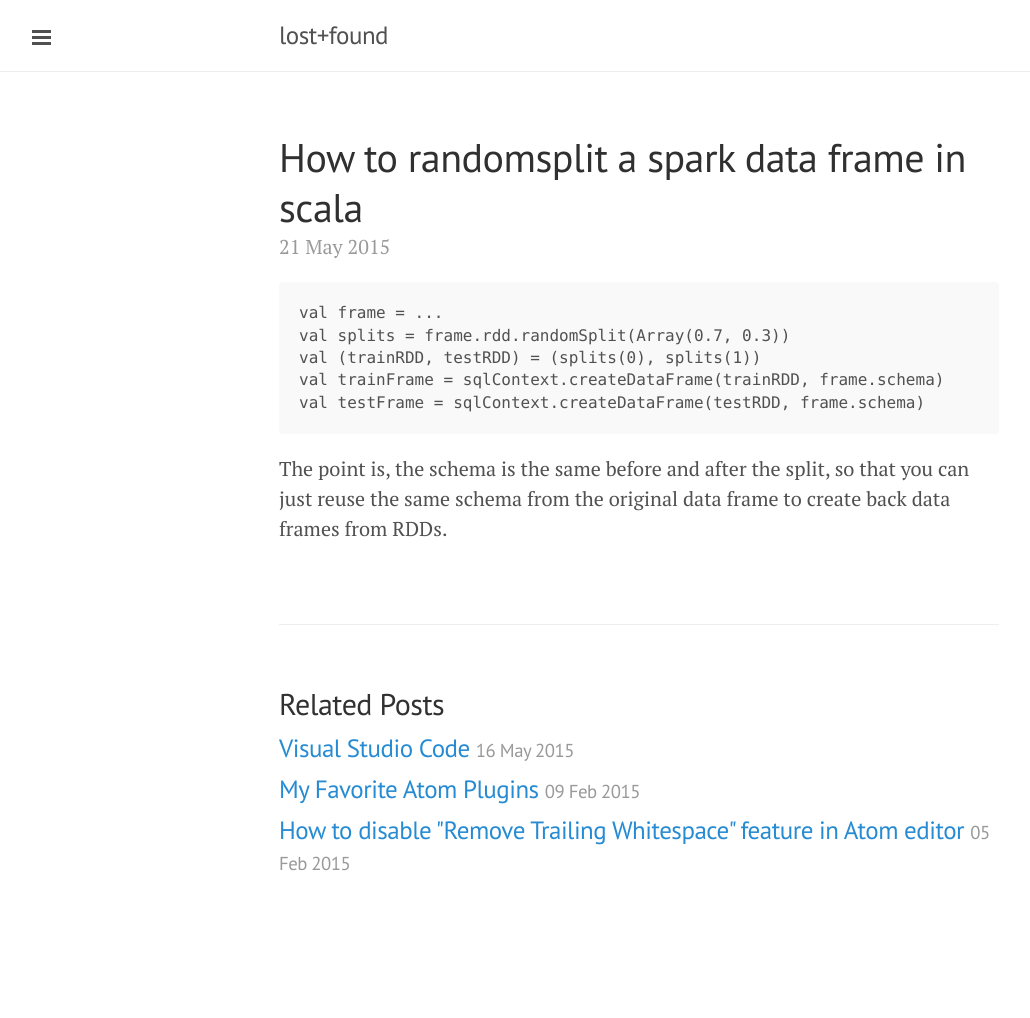
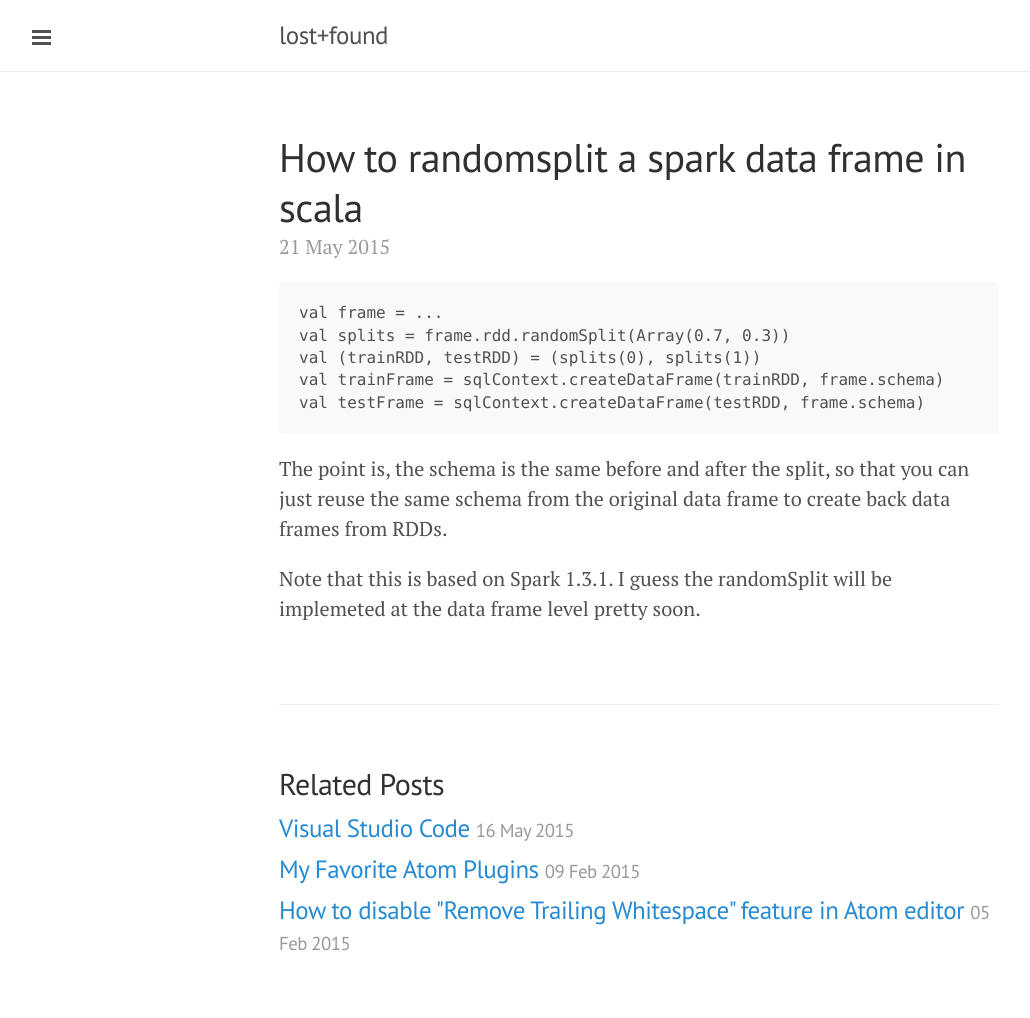
Before and after one commit to kei51e/kei51e.github.io, a Jekyll site: the page built from _posts/2015-05-21-how-to-randomsplit-spark-data-frame.md, in a window 1280 px wide. Shown: the whole page, without its empty margins (1-1031 px from the left). Built offline with Jekyll 4.4.1, drawn with Linux system fonts in a browser that asks for light colours; Markdown is read by kramdown in place of the engine named in the settings; before the commit the page ends 938 px from its top, so only the background shows below that.

Commit message:
minor updates

```diff
--- a/_posts/2015-05-21-how-to-randomsplit-spark-data-frame.md
+++ b/_posts/2015-05-21-how-to-randomsplit-spark-data-frame.md
@@ -14,3 +14,6 @@ val testFrame = sqlContext.createDataFrame(testRDD, frame.schema)
 The point is, the schema is the same before and after the split,
 so that you can just reuse the same schema from the original
 data frame to create back data frames from RDDs.
+
+Note that this is based on Spark 1.3.1. I guess the randomSplit
+will be implemeted at the data frame level pretty soon.
```
